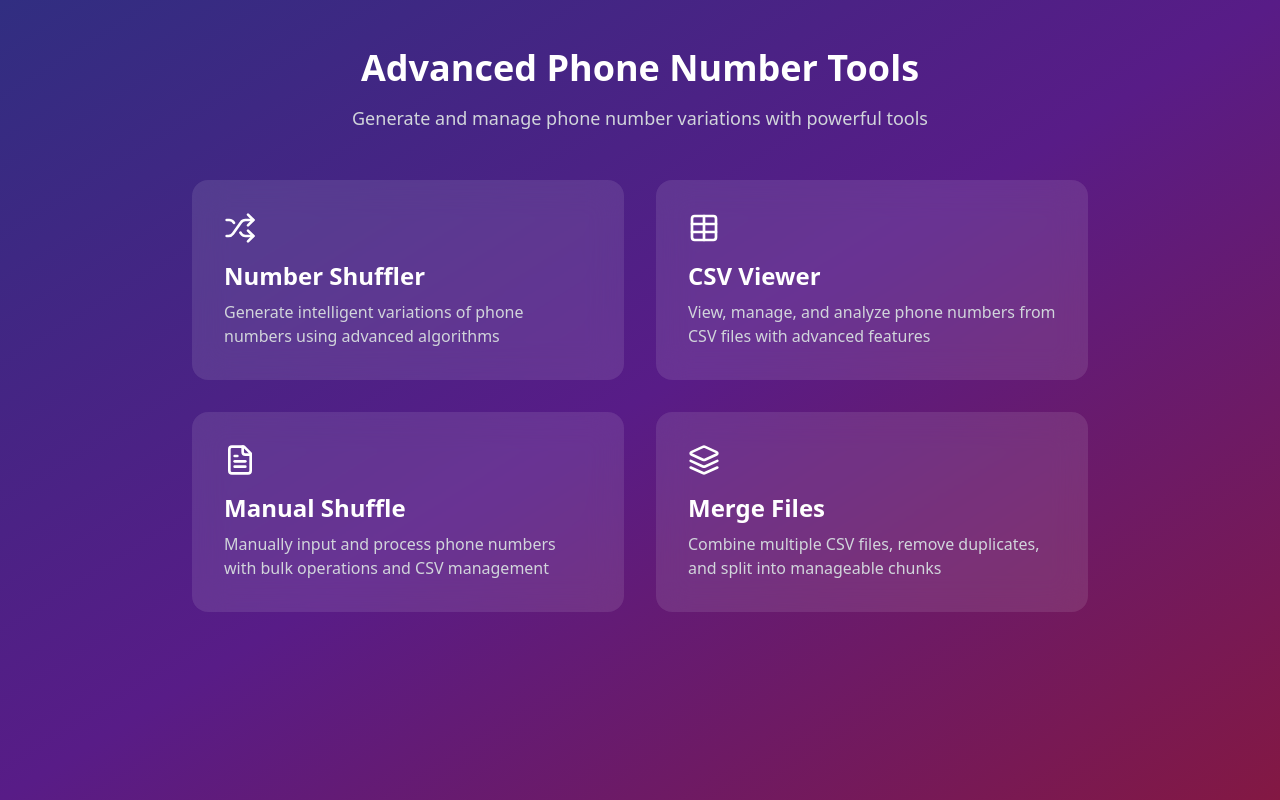
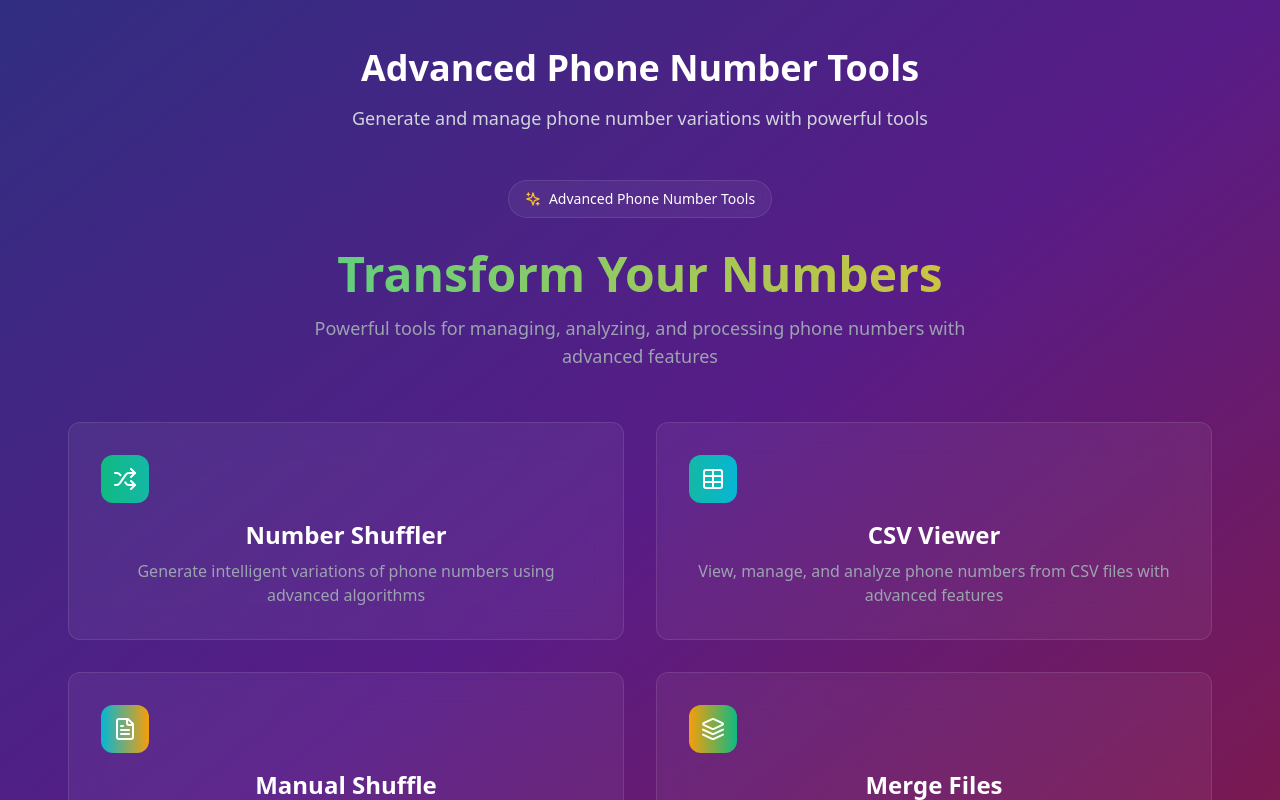
Before and after one commit to tayasarbhat/CC-2, a React (Vite) app: page / in a window 1280 px wide. Shown: the top 800 px of the page. Built offline with nearby package versions, Linux system fonts and the light colour scheme.

Commit message:
Update LandingPage.tsx

```diff
--- a/src/components/LandingPage.tsx
+++ b/src/components/LandingPage.tsx
@@ -1,60 +1,108 @@
 import React from 'react';
-import { Shuffle, Table, FileText, ArrowRight, Layers } from 'lucide-react';
+import { Shuffle, Table, FileText, Layers, ArrowRight, Sparkles } from 'lucide-react';
 
 interface LandingPageProps {
   onNavigate: (view: 'landing' | 'shuffle' | 'viewer' | 'manual' | 'merge') => void;
 }
 
+const tools = [
+  {
+    id: 'shuffle',
+    name: 'Number Shuffler',
+    description: 'Generate intelligent variations of phone numbers using advanced algorithms',
+    icon: Shuffle,
+    gradient: 'from-emerald-500 to-teal-500',
+    delay: '0'
+  },
+  {
+    id: 'viewer',
+    name: 'CSV Viewer',
+    description: 'View, manage, and analyze phone numbers from CSV files with advanced features',
+    icon: Table,
+    gradient: 'from-teal-500 to-cyan-500',
+    delay: '100'
+  },
+  {
+    id: 'manual',
+    name: 'Manual Shuffle',
+    description: 'Manually input and process phone numbers with bulk operations and CSV management',
+    icon: FileText,
+    gradient: 'from-cyan-500 to-amber-500',
+    delay: '200'
+  },
+  {
+    id: 'merge',
+    name: 'Merge Files',
+    description: 'Combine multiple CSV files, remove duplicates, and split into manageable chunks',
+    icon: Layers,
+    gradient: 'from-amber-500 to-emerald-500',
+    delay: '300'
+  }
+];
+
 function LandingPage({ onNavigate }: LandingPageProps) {
   return (
-    <div className="max-w-4xl mx-auto grid grid-cols-1 md:grid-cols-2 gap-8">
-      <button
-        onClick={() => onNavigate('shuffle')}
-        className="group bg-white/10 backdrop-blur-lg rounded-2xl p-8 hover:bg-white/20 transition-all duration-300 text-left"
-      >
-        <div className="flex items-center justify-between mb-4">
-          <Shuffle className="w-8 h-8" />
-          <ArrowRight className="w-6 h-6 opacity-0 group-hover:opacity-100 transform translate-x-0 group-hover:translate-x-2 transition-all duration-300" />
+    <div className="max-w-6xl mx-auto space-y-12">
+      <div className="text-center space-y-4 animate-fadeIn">
+        <div className="inline-flex items-center px-4 py-2 rounded-full bg-white/5 backdrop-blur-sm border border-white/10 mb-4">
+          <Sparkles className="w-4 h-4 mr-2 text-amber-400" />
+          <span className="text-sm">Advanced Phone Number Tools</span>
         </div>
-        <h2 className="text-2xl font-bold mb-2">Number Shuffler</h2>
-        <p className="text-gray-300">Generate intelligent variations of phone numbers using advanced algorithms</p>
-      </button>
+        <h1 className="text-4xl md:text-5xl font-bold bg-gradient-to-r from-emerald-400 to-amber-400 bg-clip-text text-transparent">
+          Transform Your Numbers
+        </h1>
+        <p className="text-lg text-gray-400 max-w-2xl mx-auto">
+          Powerful tools for managing, analyzing, and processing phone numbers with advanced features
+        </p>
+      </div>
 
-      <button
-        onClick={() => onNavigate('viewer')}
-        className="group bg-white/10 backdrop-blur-lg rounded-2xl p-8 hover:bg-white/20 transition-all duration-300 text-left"
-      >
-        <div className="flex items-center justify-between mb-4">
-          <Table className="w-8 h-8" />
-          <ArrowRight className="w-6 h-6 opacity-0 group-hover:opacity-100 transform translate-x-0 group-hover:translate-x-2 transition-all duration-300" />
+      <div className="grid grid-cols-1 md:grid-cols-2 gap-6">
+        {tools.map((tool) => {
+          const Icon = tool.icon;
+          return (
+            <button
+              key={tool.id}
+              onClick={() => onNavigate(tool.id as any)}
+              style={{ animationDelay: `${tool.delay}ms` }}
+              className="group relative overflow-hidden rounded-2xl p-1 animate-scaleIn"
+            >
+              <div className="absolute inset-0 bg-gradient-to-r opacity-0 group-hover:opacity-100 transition-opacity duration-500 blur-xl"
+                style={{ backgroundImage: `linear-gradient(to right, var(--tw-gradient-from), var(--tw-gradient-to))` }} />
+
+              <div className="relative h-full bg-white/5 backdrop-blur-lg rounded-xl p-8 border border-white/10
+                             transition-all duration-500 group-hover:border-white/20">
+                <div className="flex items-center justify-between mb-4">
+                  <div className={`p-3 rounded-xl bg-gradient-to-r ${tool.gradient}
+                                 transform transition-all duration-500 group-hover:scale-110 group-hover:rotate-3`}>
+                    <Icon className="w-6 h-6 text-white" />
+                  </div>
+                  <ArrowRight className="w-5 h-5 text-white/50 transform translate-x-0 group-hover:translate-x-2
+                                       opacity-0 group-hover:opacity-100 transition-all duration-500" />
+                </div>
+
+                <h2 className="text-2xl font-bold mb-2 group-hover:text-emerald-400 transition-colors duration-300">
+                  {tool.name}
+                </h2>
+                <p className="text-gray-400 group-hover:text-gray-300 transition-colors duration-300">
+                  {tool.description}
+                </p>
+
+                <div className="absolute bottom-0 left-0 w-full h-1 bg-gradient-to-r opacity-0 group-hover:opacity-100
+                               transition-opacity duration-500" style={{ backgroundImage: `linear-gradient(to right,
+                               var(--tw-gradient-from), var(--tw-gradient-to))` }} />
+              </div>
+            </button>
+          );
+        })}
+      </div>
+
+      <div className="text-center animate-fadeIn" style={{ animationDelay: '400ms' }}>
+        <div className="inline-flex items-center space-x-2 text-sm text-gray-400">
+          <span>Built with</span>
+          <span className="text-emerald-400">♥</span>
+          <span>by TAB</span>
         </div>
-        <h2 className="text-2xl font-bold mb-2">CSV Viewer</h2>
-        <p className="text-gray-300">View, manage, and analyze phone numbers from CSV files with advanced features</p>
-      </button>
-
-      <button
-        onClick={() => onNavigate('manual')}
-        className="group bg-white/10 backdrop-blur-lg rounded-2xl p-8 hover:bg-white/20 transition-all duration-300 text-left"
-      >
-        <div className="flex items-center justify-between mb-4">
-          <FileText className="w-8 h-8" />
-          <ArrowRight className="w-6 h-6 opacity-0 group-hover:opacity-100 transform translate-x-0 group-hover:translate-x-2 transition-all duration-300" />
-        </div>
-        <h2 className="text-2xl font-bold mb-2">Manual Shuffle</h2>
-        <p className="text-gray-300">Manually input and process phone numbers with bulk operations and CSV management</p>
-      </button>
-
-      <button
-        onClick={() => onNavigate('merge')}
-        className="group bg-white/10 backdrop-blur-lg rounded-2xl p-8 hover:bg-white/20 transition-all duration-300 text-left"
-      >
-        <div className="flex items-center justify-between mb-4">
-          <Layers className="w-8 h-8" />
-          <ArrowRight className="w-6 h-6 opacity-0 group-hover:opacity-100 transform translate-x-0 group-hover:translate-x-2 transition-all duration-300" />
-        </div>
-        <h2 className="text-2xl font-bold mb-2">Merge Files</h2>
-        <p className="text-gray-300">Combine multiple CSV files, remove duplicates, and split into manageable chunks</p>
-      </button>
+      </div>
     </div>
   );
 }
```
